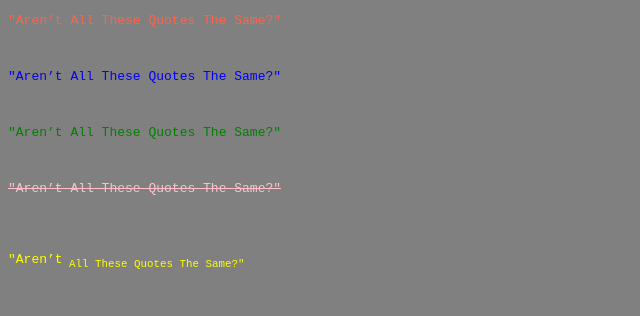
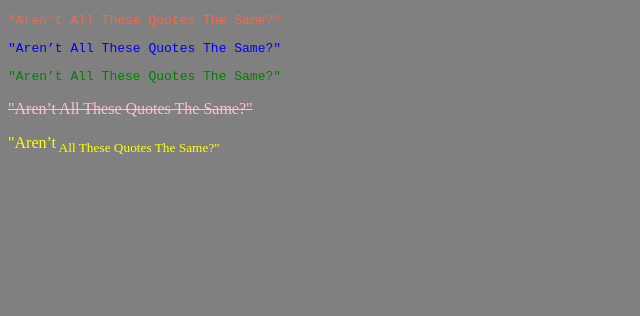
Before and after one commit to ILoganGrantI/index2.html, a plain HTML site: page index.html in a window 1280 px wide. Shown: the whole page, without its empty margins (0-640 px from the left). Drawn offline with Linux system fonts and the light colour scheme.

Commit message:
Closing tag was not formatted properly.

```diff
--- a/index.html
+++ b/index.html
@@ -7,9 +7,9 @@
     <link href="style.css" rel="stylesheet" type="text/css" />
   </head>
   <body style="background-color:grey">
-    <pre style="color:Tomato;">"Aren’t All These Quotes The Same?" <pre>
-    <pre style="color:blue;">"Aren’t All These Quotes The Same?" <pre>
-    <pre style="color:green;">"Aren’t All These Quotes The Same?" <pre>
+    <pre style="color:Tomato;">"Aren’t All These Quotes The Same?" </pre>
+    <pre style="color:blue;">"Aren’t All These Quotes The Same?" </pre>
+    <pre style="color:green;">"Aren’t All These Quotes The Same?" </pre>
     <p style="color:pink;"><strike>"Aren’t All These Quotes The Same?"</strike></p>
     <p style="color:yellow;">"Aren’t<sub> All These Quotes The Same?"</sub></p>
   </body>
```
